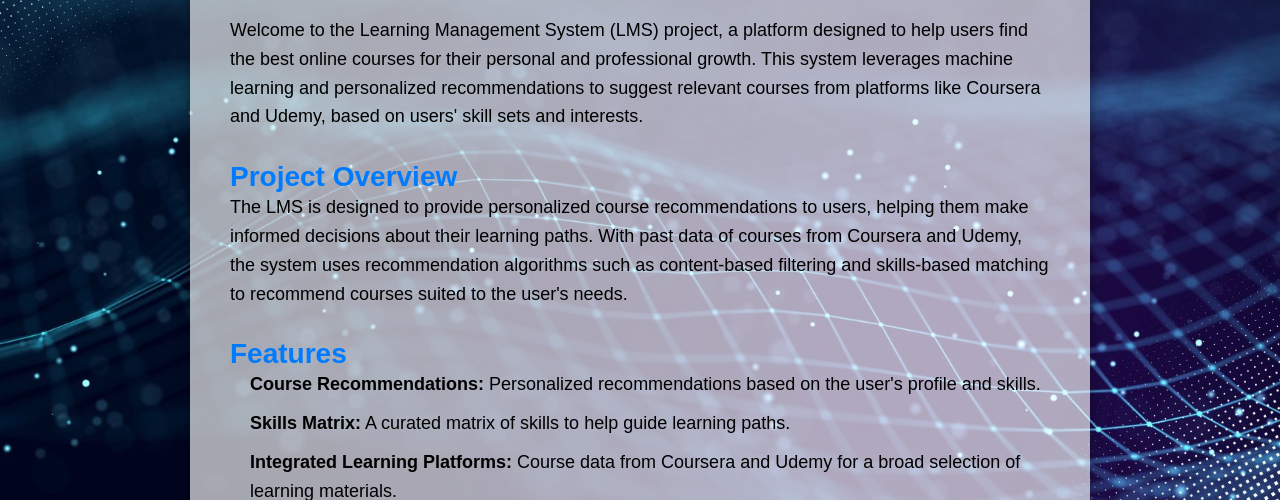
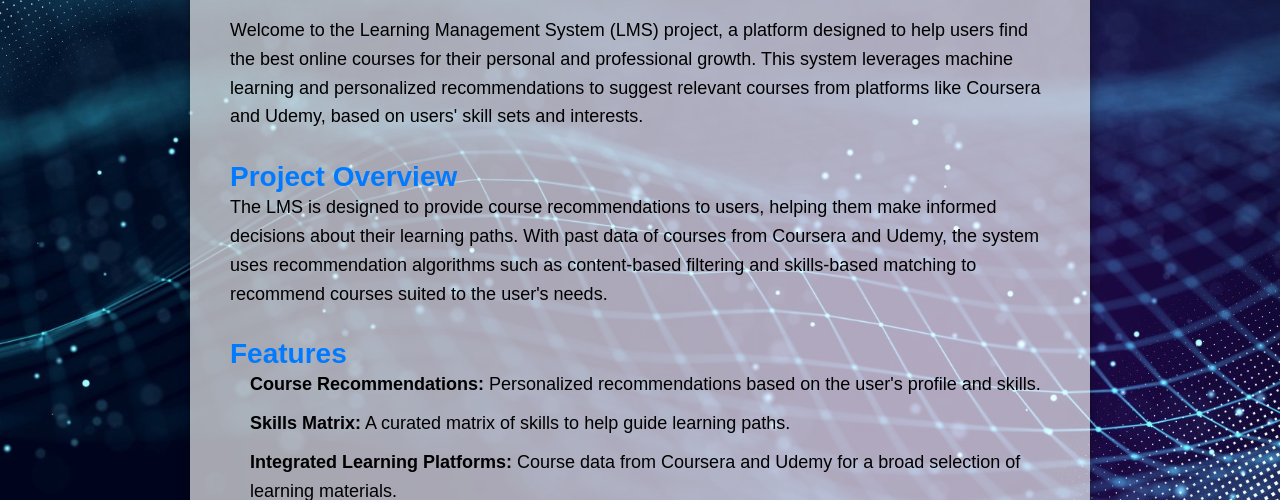
Before and after one commit to Prayesh13/LMS, a Flask app: page /about in a window 1280 px wide. Shown: the part 230-730 px from the top of the page. Run offline with Flask 3, Linux system fonts and the light colour scheme.

Commit message:
update about file

```diff
--- a/templates/about.html
+++ b/templates/about.html
@@ -8,7 +8,7 @@
         <p>Welcome to the Learning Management System (LMS) project, a platform designed to help users find the best online courses for their personal and professional growth. This system leverages machine learning and personalized recommendations to suggest relevant courses from platforms like Coursera and Udemy, based on users' skill sets and interests.</p>
 
         <h3>Project Overview</h3>
-        <p>The LMS is designed to provide personalized course recommendations to users, helping them make informed decisions about their learning paths. With past data of courses from Coursera and Udemy, the system uses recommendation algorithms such as content-based filtering and skills-based matching to recommend courses suited to the user's needs.</p>
+        <p>The LMS is designed to provide course recommendations to users, helping them make informed decisions about their learning paths. With past data of courses from Coursera and Udemy, the system uses recommendation algorithms such as content-based filtering and skills-based matching to recommend courses suited to the user's needs.</p>
 
         <h3>Features</h3>
         <ul>
```
